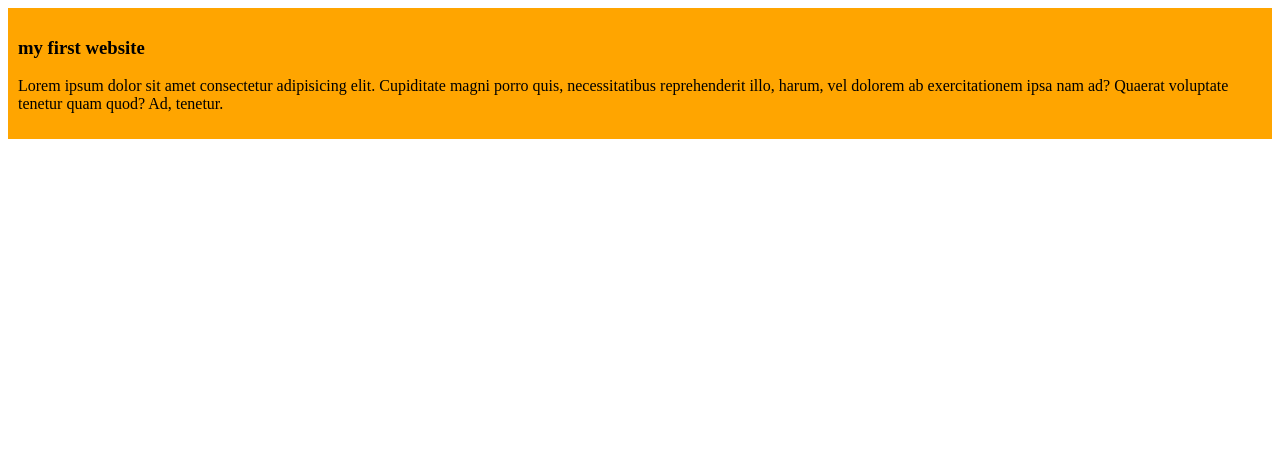
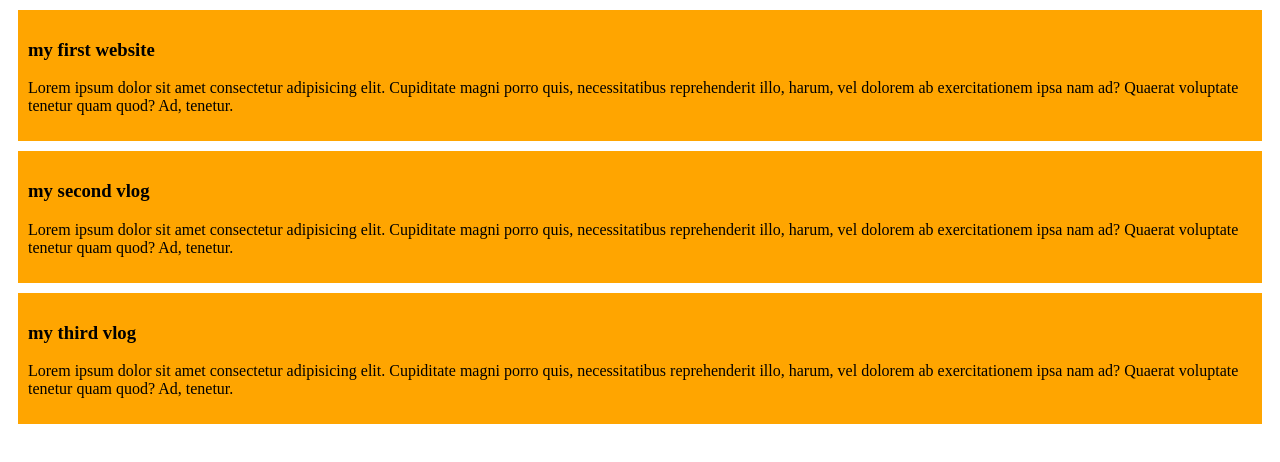
Before and after one commit to rafsan15-10903/my-simple-websie, a plain HTML site: page index.html in a window 1280 px wide. Drawn offline with Linux system fonts and the light colour scheme.

Commit message:
second vlog added

```diff
--- a/index.html
+++ b/index.html
@@ -11,5 +11,13 @@
         <h3>my first website</h3>
         <p>Lorem ipsum dolor sit amet consectetur adipisicing elit. Cupiditate magni porro quis, necessitatibus reprehenderit illo, harum, vel dolorem ab exercitationem ipsa nam ad? Quaerat voluptate tenetur quam quod? Ad, tenetur.</p>
     </div>
+    <div>
+        <h3>my second vlog</h3>
+        <p>Lorem ipsum dolor sit amet consectetur adipisicing elit. Cupiditate magni porro quis, necessitatibus reprehenderit illo, harum, vel dolorem ab exercitationem ipsa nam ad? Quaerat voluptate tenetur quam quod? Ad, tenetur.</p>
+    </div>
+    <div>
+        <h3>my third vlog</h3>
+        <p>Lorem ipsum dolor sit amet consectetur adipisicing elit. Cupiditate magni porro quis, necessitatibus reprehenderit illo, harum, vel dolorem ab exercitationem ipsa nam ad? Quaerat voluptate tenetur quam quod? Ad, tenetur.</p>
+    </div>
 </body>
 </html>
--- a/styles/vlog.css
+++ b/styles/vlog.css
@@ -1,4 +1,5 @@
 div{
     background-color: orange;
     padding: 10px;
+    margin: 10px;
 }
```
